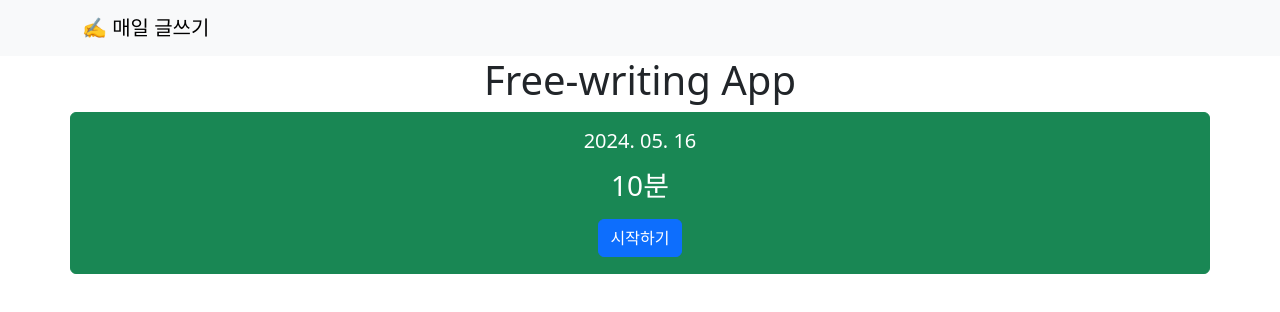
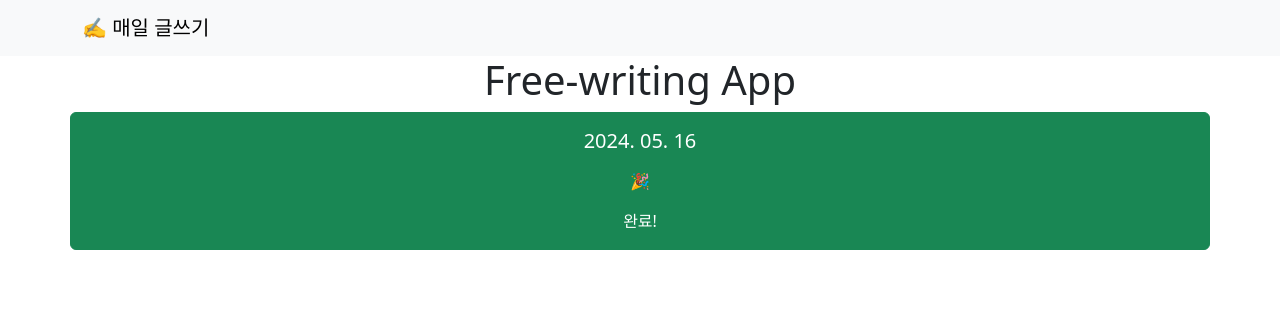
Before and after one commit to BumgeunSong/free-writing-app, a React (Create React App) app: page / in a window 1280 px wide. Shown: the top 312 px of the page. Built offline with nearby package versions, Linux system fonts and the light colour scheme.

Commit message:
오늘 글쓰기 완료했는지에 따라서 보여주는 카드 다르게

```diff
--- a/src/TodayCard.tsx
+++ b/src/TodayCard.tsx
@@ -1,30 +1,38 @@
 import CurrentDate from "./CurrentDate";
-import { Button, Card, Col, Container, Row } from "react-bootstrap";
+import { Button, Card } from "react-bootstrap";
 import Duration from "./Duration";
 
 function TodayCard() {
+    const isTodayWritingDone = false
     return (
         <Card className="text-center" border="success" bg="success" text="white">
             <Card.Body>
                 <Card.Title>
                     <CurrentDate />
                 </Card.Title>
-                <Card.Text>
-                    <Duration />
-                </Card.Text>
-                <Button variant="primary">시작하기</Button>
+                {
+                    isTodayWritingDone ? (
+                        <>
+                        <Card.Text>
+                            <Duration />
+                        </Card.Text>
+                        <Button variant="primary">시작하기</Button>
+                        </>
+                    ) : (
+                        <>
+                        <Card.Text>
+                            🎉
+                        </Card.Text>
+                        <Card.Text>
+                            완료!
+                        </Card.Text>
+                        </>
+                    )
+                }
+
             </Card.Body>
         </Card>
     )
 }
-        {/*
-        // 오늘 시작 전
-        // - 목표 글쓰기 시간
-        // - 시작 버튼
-
-        // 오늘 완료
-        // - 아이콘
-        // - 완료 텍스트
-         */}
 
 export default TodayCard
```
